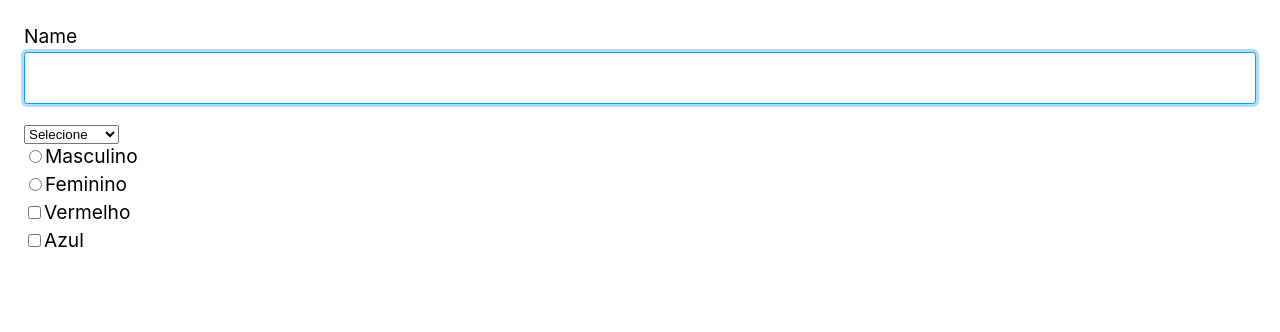
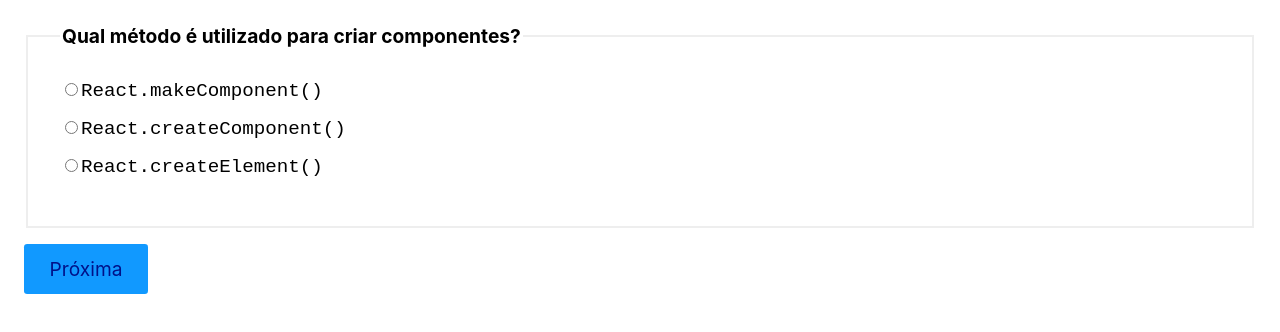
Before and after one commit to JoaoMNZ/OrigamidReactCourse, a React (Vite) app: page / in a window 1280 px wide. Shown: the top 332 px of the page. Built offline with nearby package versions, Linux system fonts and the light colour scheme.

Commit message:
Form challenge

```diff
--- a/src/App.jsx
+++ b/src/App.jsx
@@ -1,21 +1,87 @@
 import React from 'react';
-import Input from './Form/Input'
-import Select from './Form/Select'
 import Radio from './Form/Radio';
-import Checkbox from './Form/Checkbox'
+
+const perguntas = [
+  {
+    pergunta: 'Qual método é utilizado para criar componentes?',
+    options: [
+      'React.makeComponent()',
+      'React.createComponent()',
+      'React.createElement()',
+    ],
+    resposta: 'React.createElement()',
+    id: 'p1',
+  },
+  {
+    pergunta: 'Como importamos um componente externo?',
+    options: [
+      'import Component from "./Component"',
+      'require("./Component")',
+      'import "./Component"',
+    ],
+    resposta: 'import Component from "./Component"',
+    id: 'p2',
+  },
+  {
+    pergunta: 'Qual hook não é nativo?',
+    options: ['useEffect()', 'useFetch()', 'useCallback()'],
+    resposta: 'useFetch()',
+    id: 'p3',
+  },
+  {
+    pergunta: 'Qual palavra deve ser utilizada para criarmos um hook?',
+    options: ['set', 'get', 'use'],
+    resposta: 'use',
+    id: 'p4',
+  },
+];
 
 const App = () => {
-  const [name,setName] = React.useState("");
-  const [select,setSelect] = React.useState("");
-  const [radio,setRadio] = React.useState("");
-  const [cores,setCores] = React.useState([]);
+  const [respostas, setRespostas] = React.useState({
+    p1: '',
+    p2: '',
+    p3: '',
+    p4: '',
+  });
+  const [slide, setSlide] = React.useState(0);
+  const [resultado, setResultado] = React.useState(null);
+
+  function handleChange({ target }) {
+    setRespostas({ ...respostas, [target.id]: target.value });
+  }
+
+  function resultadoFinal() {
+    const corretas = perguntas.filter(
+      ({ id, resposta }) => respostas[id] === resposta,
+    );
+    setResultado(`Você acertou: ${corretas.length} de ${perguntas.length}`);
+  }
+
+  function handleClick() {
+    if (slide < perguntas.length - 1) {
+      setSlide(slide + 1);
+    } else {
+      setSlide(slide + 1);
+      resultadoFinal();
+    }
+  }
 
   return (
-    <form>
-      <Input id="name" label="Name" value={name} setValue={setName} required="required"/>
-      <Select value={select} setValue={setSelect} options={["Notebook","Smartphone","Tablet"]}/>
-      <Radio value={radio} setValue={setRadio} options={["Masculino","Feminino"]}/>
-      <Checkbox value={cores} setValue={setCores} options={["Vermelho","Azul"]}/>
+    <form onSubmit={(event) => event.preventDefault()}>
+      {perguntas.map((pergunta, index) => (
+        <Radio
+          active={slide === index}
+          key={pergunta.id}
+          value={respostas[pergunta.id]}
+          onChange={handleChange}
+          {...pergunta}
+        />
+      ))}
+      {resultado ? (
+        <p>{resultado}</p>
+      ) : (
+        <button onClick={handleClick}>Próxima</button>
+      )}
     </form>
   );
 };
--- a/src/Form/Radio.jsx
+++ b/src/Form/Radio.jsx
@@ -1,13 +1,33 @@
-import React from 'react'
+import React from 'react';
 
-const Radio = ({value, setValue, options, ...props}) => {
+const Radio = ({ pergunta, options, onChange, value, id, active }) => {
+  if (!active) return null;
   return (
-    options.map((option) =>
-    <label key={option}>
-        <input type="radio" value={option} checked={value === option} onChange={({target}) => setValue(target.value)} {...props}/>
-        {option}
-    </label>)
-  )
-}
+    <fieldset
+      style={{
+        padding: '2rem',
+        marginBottom: '1rem',
+        border: '2px solid #eee',
+      }}
+    >
+      <legend style={{ fontWeight: 'bold' }}>{pergunta}</legend>
+      {options.map((option) => (
+        <label
+          key={option}
+          style={{ marginBottom: '1rem', fontFamily: 'monospace' }}
+        >
+          <input
+            type="radio"
+            id={id}
+            checked={value === option}
+            value={option}
+            onChange={onChange}
+          />
+          {option}
+        </label>
+      ))}
+    </fieldset>
+  );
+};
 
-export default Radio
+export default Radio;
```
